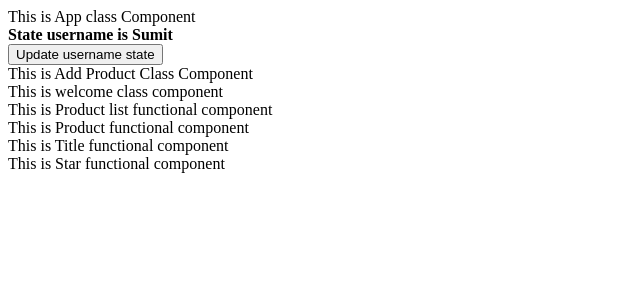
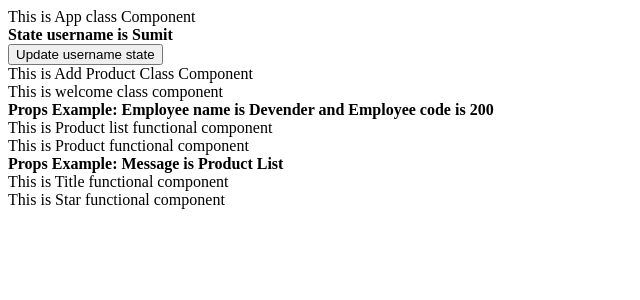
Before and after one commit to programmingwithharsh/react_nov25, a React (Vite) app: page / in a window 1280 px wide. Shown: the top 300 px of the page, without its empty margins (0-640 px from the left). Built offline with nearby package versions, Linux system fonts and the light colour scheme.

Commit message:
Added Props

```diff
--- a/src/App.jsx
+++ b/src/App.jsx
@@ -2,18 +2,18 @@ import React from "react";
 import AddProduct from "./AddProduct";
 import Welcome from "./Welcome";
 import ProductList from "./ProductList";
-import Product from "./Product";
 import Title from "./Title";
 import Star from "./Star";
 
 export default class App extends React.Component { // Exporting a component
-    constructor() { // component lifecycle
-        super();
+    constructor(props) { // component lifecycle
+        super(props);
         console.log('Constructor 1');
         this.state = {
             username: "Sumit",
             address: "Mumbai"
         }
+        console.log(this.props);
     }
     componentDidMount() {
         console.log('ComponentDidMount 3');
@@ -40,9 +40,8 @@ export default class App extends React.Component { // Exporting a component
             <div><b>State username is {this.state.username}</b></div>
             <button onClick={this.updateUsername}>Update username state</button>
             <AddProduct />
-            <Welcome />
-            <ProductList />
-            <Product />
+            <Welcome title="Welcome" user="Devender" employeeCode="200" />
+            <ProductList message="Product List" />
             <Title />
             <Star />
         </div>
--- a/src/Product.jsx
+++ b/src/Product.jsx
@@ -1,3 +1,4 @@
-export default function Product() {
+export default function Product(props) {
+    console.log("Product component", props);
     return <div>This is Product functional component</div>
 }
--- a/src/ProductList.jsx
+++ b/src/ProductList.jsx
@@ -1,3 +1,9 @@
-export default function ProductList() {
-    return <div>This is Product list functional component</div>
+import Product from "./Product";
+export default function ProductList(props) {
+    console.log(props); // receive props value in functional component
+    return <div>
+        <div>This is Product list functional component</div>
+        <Product data="This is Props data" />
+        <div><strong>Props Example: Message is {props.message}</strong></div>
+    </div>
 }
--- a/src/Welcome.jsx
+++ b/src/Welcome.jsx
@@ -1,6 +1,13 @@
 import React from "react";
 export default class Welcome extends React.Component {
+    constructor(props) {
+        super(props);
+        console.log(this.props); // receive props value in class component
+    }
     render() {
-        return <div>This is welcome class component</div>
+        return <div>
+            <div>This is welcome class component</div>
+            <div><b>Props Example: Employee name is {this.props.user} and Employee code is {this.props.employeeCode}</b></div>
+        </div>
     }
 }
--- a/src/main.jsx
+++ b/src/main.jsx
@@ -2,6 +2,13 @@ import { createRoot } from 'react-dom/client'; // Importing es6 module
 import React from 'react';
 import App from './App'; // Import App component
 
+const username = "Dinesh"; // string
+const interests = ["Playing basketball", "Playing badminton", "Swimming", "Chess"]; // array
+const birth = { // object
+  year: 2000,
+  place: "Bangalore"
+}
+
 createRoot(document.getElementById('root')).render(
-  <App />
+  <App x="2" usernameProps={username} interestsProps={interests} bithProps={birth} />
 )
```
